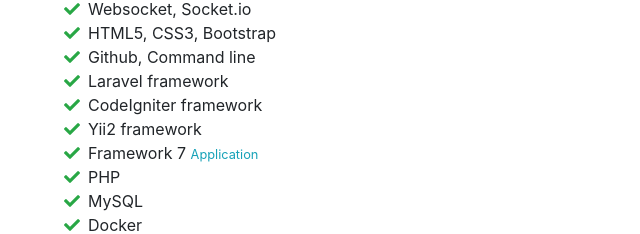
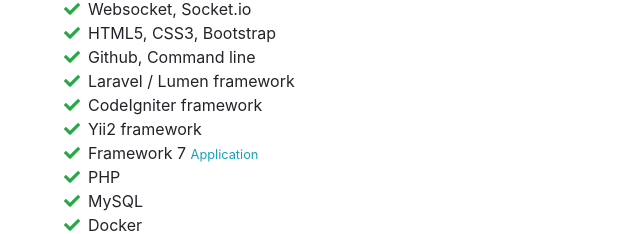
Before and after one commit to rxpoison/rxpoison.github.io, a website with bundled scripts: page index.html in a window 1280 px wide. Shown: the part 2904-3138 px from the top of the page, 0-640 px from the left. Built offline with nearby package versions, Linux system fonts and the light colour scheme; a web font is replaced by a local one.

Commit message:
update lumen

```diff
--- a/index.html
+++ b/index.html
@@ -114,7 +114,7 @@
               <li>Web Frontend / Backend and web ui with
                 <a class="text-laravel" style="text-decoration: none;" href="https://laravel.com/" alt="laravel"
                   target="_blank">
-                  <img height="20" src="img/laravel.svg" alt="laravel"> Laravel</a>
+                  <img height="20" src="img/laravel.svg" alt="laravel"> Laravel / Lumen</a>
               </li>
               <li><span class="text-success">Node JS and Express JS</span><a class="text-f7" style="text-decoration: none;" href="javascript:void(0)"
                   target="_blank"></a>
@@ -274,7 +274,7 @@
             Github, Command line
           </li>
           <li class="check-icon">
-            Laravel framework
+            Laravel / Lumen framework
           </li>
           <li class="check-icon">
             CodeIgniter framework
```
